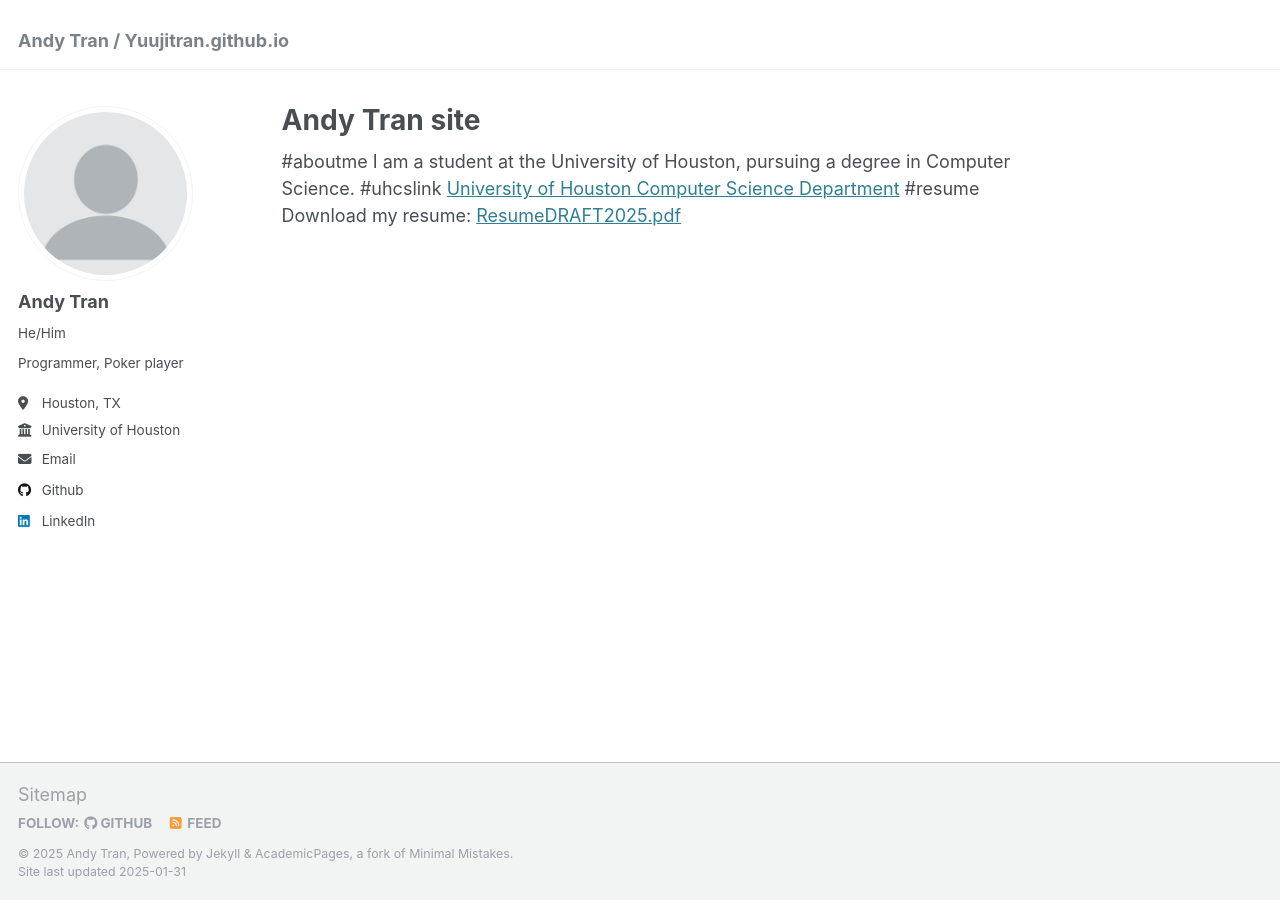
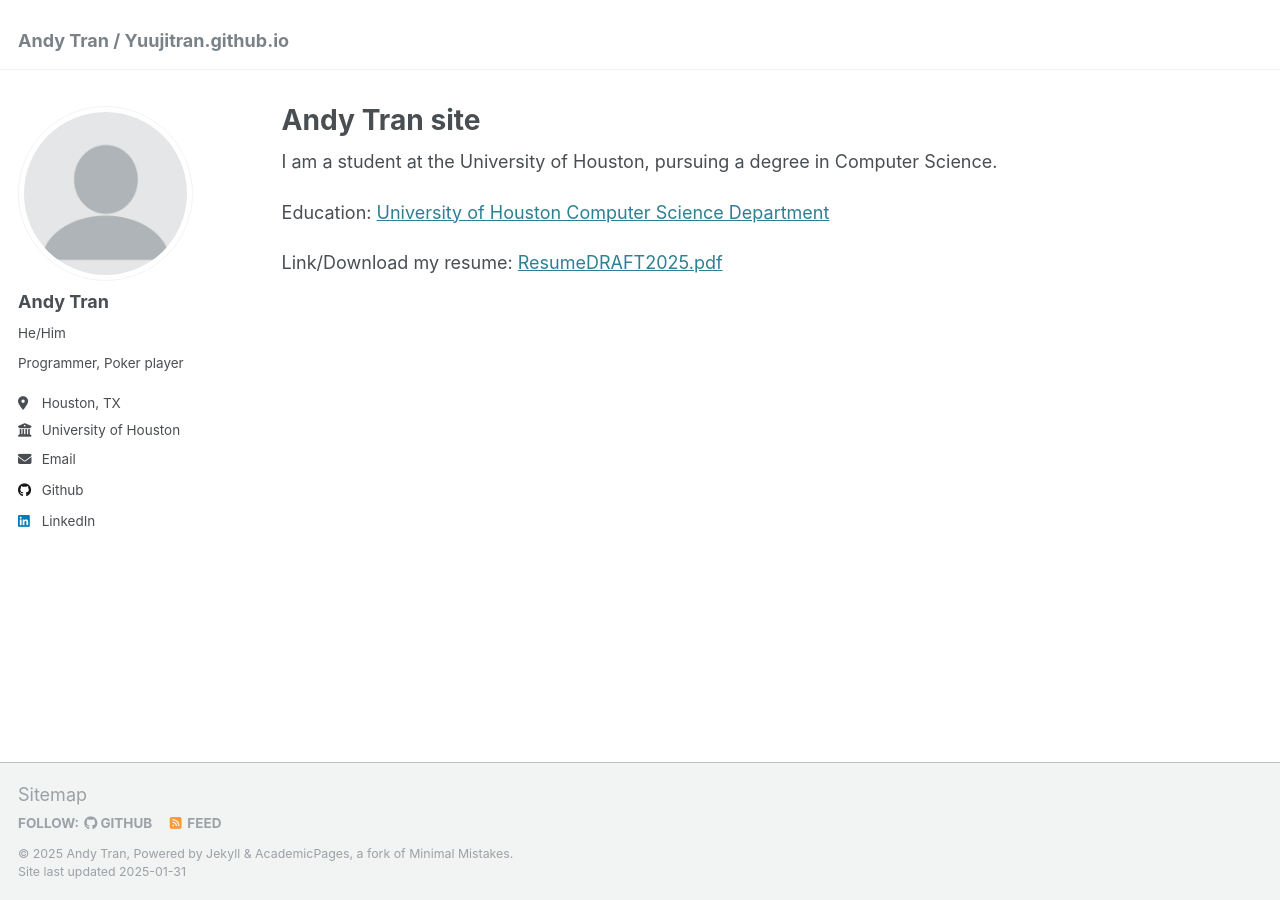
Before and after one commit to yuujitran/yuujitran.github.io, a Jekyll site: the page built from _pages/about.md, in a window 1280 px wide. Built offline with Jekyll 4.4.1, drawn with Linux system fonts in a browser that asks for light colours.

Commit message:
Update about.md

```diff
--- a/_pages/about.md
+++ b/_pages/about.md
@@ -7,9 +7,10 @@ redirect_from:
   - /about.html
 ---
 
-#aboutme
 I am a student at the University of Houston, pursuing a degree in Computer Science.
-#uhcslink
-[University of Houston Computer Science Department](https://www.cs.uh.edu)
-#resume
-Download my resume: [ResumeDRAFT2025.pdf](/files/ResumeDRAFT2025.pdf)
+
+
+Education: [University of Houston Computer Science Department](https://www.cs.uh.edu)
+
+
+Link/Download my resume: [ResumeDRAFT2025.pdf](/files/ResumeDRAFT2025.pdf)
```
